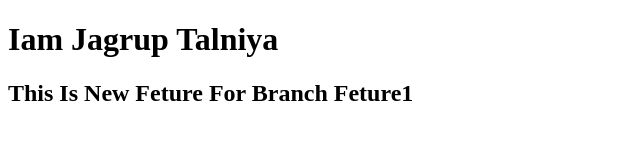
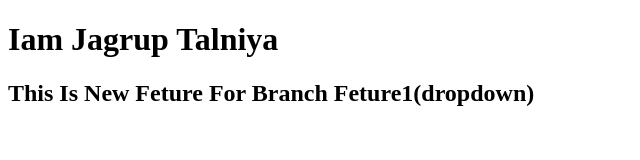
Before and after one commit to jagumegh/git-demo, a plain HTML site: page index.html in a window 1280 px wide. Shown: the whole page, without its empty margins (0-640 px from the left). Drawn offline with Linux system fonts and the light colour scheme.

Commit message:
add dropdown

```diff
--- a/index.html
+++ b/index.html
@@ -7,6 +7,6 @@
 </head>
 <body>
     <h1>Iam Jagrup Talniya</h1>
-    <h2>This Is New Feture For Branch Feture1</h2>
+    <h2>This Is New Feture For Branch Feture1(dropdown)</h2>
 </body>
 </html>
```
